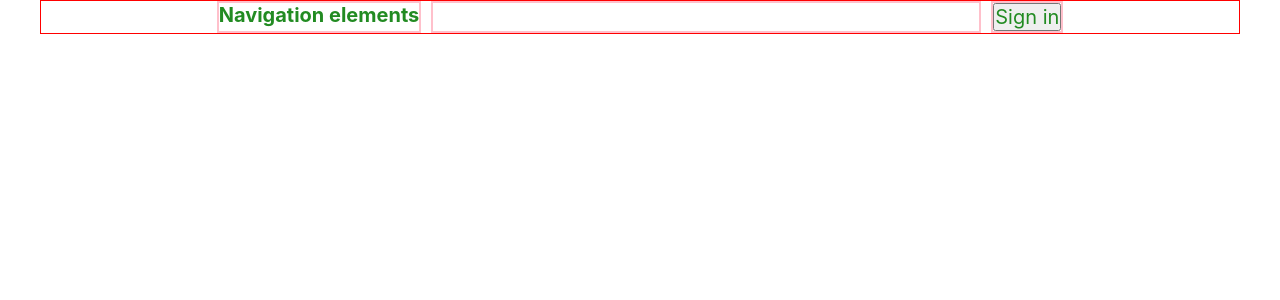
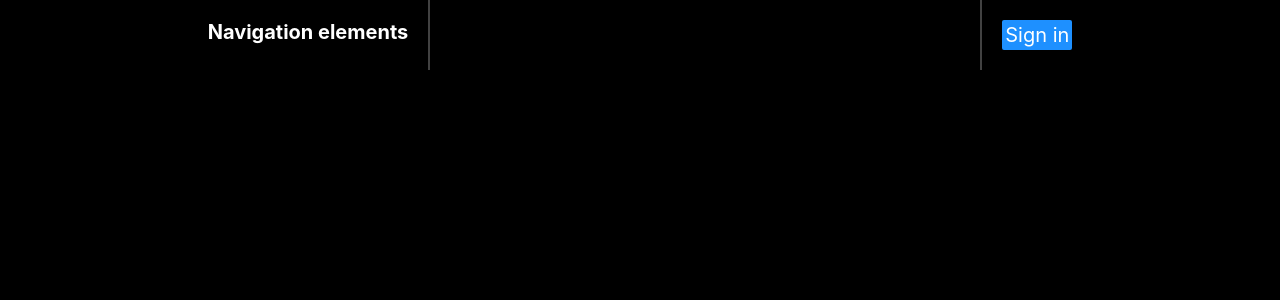
Before and after one commit to CutlerSheridan/twitter-clone, a React (Create React App) app: page / in a window 1280 px wide. Shown: the top 300 px of the page. Built offline with nearby package versions, Linux system fonts and the light colour scheme; no server answers.

Commit message:
0.8.1 Assign correct colors; Adjust some colors

```diff
--- a/package.json
+++ b/package.json
@@ -1,6 +1,6 @@
 {
   "name": "twitter-clone",
-  "version": "0.8.0",
+  "version": "0.8.1",
   "private": true,
   "dependencies": {
     "@testing-library/jest-dom": "^5.16.5",
--- a/src/App.css
+++ b/src/App.css
@@ -1,20 +1,21 @@
 :root {
   /* black */
-  --clr-1: orange;
-  --clr-1-nums: 255, 165, 0;
-  --clr-1-light: rgb(255, 194, 79);
+  --clr-1: black;
+  --clr-1-nums: 0, 0, 0;
+  --clr-1-light: rgb(30, 30, 30);
   /* white */
-  --clr-2: forestgreen;
+  --clr-2: white;
   /* grey */
-  --clr-3: lightgreen;
-  --clr-3-dark: green;
+  --clr-3: grey;
+  --clr-3-dark: rgb(66, 66, 66);
   /* blue */
-  --clr-4: purple;
-  --clr-4-light: lavender;
+  --clr-4: dodgerblue;
+  --clr-4-light: rgb(78, 167, 255);
   /* red */
   --clr-5: red;
   --clr-5-light: pink;
   font-size: 62.5%;
+  background: var(--clr-1);
 }
 *,
 *::before,
@@ -31,3 +32,17 @@ body {
   width: 100%;
   font-size: 2rem;
 }
+input[type='text'] {
+  background-color: var(--clr-1);
+  border: 1px solid var(--clr-3);
+}
+button {
+  padding: 0.3rem;
+  background: var(--clr-4);
+  border: none;
+  border-radius: 0.2rem;
+}
+button:hover {
+  background: var(--clr-4-light);
+  cursor: pointer;
+}
--- a/src/components/Layout.css
+++ b/src/components/Layout.css
@@ -5,17 +5,21 @@
   grid-template-columns: auto auto auto;
   justify-items: center;
   justify-content: center;
-  gap: 1rem;
-  border: 1px solid var(--clr-5);
-}
-.layout-wrapper > * {
-  border: 2px solid var(--clr-5-light);
 }
 .layout-element:first-child,
 .layout-element:last-child {
+  padding: 2rem;
   max-width: 25rem;
+}
+.layout-element:first-child {
+  border-right: 2px solid var(--clr-3-dark);
 }
 .layout-element:nth-child(2) {
   min-width: 55rem;
   max-width: 60rem;
+  border-top: none;
+  border-bottom: none;
 }
+.layout-element:last-child {
+  border-left: 2px solid var(--clr-3-dark);
+}
--- a/src/components/Navbar.css
+++ b/src/components/Navbar.css
@@ -1,6 +1,3 @@
-.navbar-wrapper {
-  border: 1px solid var(--clr-2);
-}
 nav {
   display: flex;
   flex-direction: column;
@@ -8,3 +5,5 @@ nav {
 .navbar-findUserForm > label > input {
   width: min(20rem, 100%);
 }
+input {
+}
--- a/src/components/Navbar.js
+++ b/src/components/Navbar.js
@@ -35,7 +35,7 @@ const Navbar = () => {
         <form className="navbar-findUserForm" onSubmit={handleFindUser}>
           <label>
             Find user:
-            <input></input>
+            <input type="text"></input>
             <button type="submit">Go</button>
           </label>
         </form>
--- a/src/components/SignIn.js
+++ b/src/components/SignIn.js
@@ -3,7 +3,6 @@ import { signInWithGoogle, signOutUser } from '../FirebaseController';
 import { useContext } from 'react';
 import { UserContext } from '../UserContext';
 import ComposeTweet from './tweets/ComposeTweet';
-import { devAddUserFields, updateTweetFields } from '../FirebaseController';
 
 const SignIn = () => {
   const user = useContext(UserContext);
@@ -14,12 +13,6 @@ const SignIn = () => {
           <div>{user.displayName}</div>
           <button onClick={signOutUser}>Sign out</button>
           <ComposeTweet />
-          <button onClick={() => devAddUserFields()}>
-            [dev] Add user fields
-          </button>
-          <button onClick={() => updateTweetFields(user.uid)}>
-            [dev] Add Tweet fields
-          </button>
         </div>
       ) : (
         <button onClick={signInWithGoogle}>Sign in</button>
--- a/src/components/UserListPopup.css
+++ b/src/components/UserListPopup.css
@@ -20,12 +20,13 @@
 .userList-list {
   display: flex;
   flex-direction: column;
-  gap: 2rem;
+  gap: 0rem;
 }
 .userList-list > a {
   text-decoration: none;
 }
 .userList-userCard {
+  padding: 1rem 0.5rem;
   display: flex;
   color: var(--clr-2);
 }
--- a/src/components/tweets/BigTweet.css
+++ b/src/components/tweets/BigTweet.css
@@ -10,7 +10,7 @@
 }
 .bigTweet-innerContainer {
   padding: 2rem 0;
-  border-top: 1px solid var(--clr-2);
+  border-top: 1px solid var(--clr-3-dark);
 }
 .bigTweet-header {
   display: flex;
@@ -76,7 +76,7 @@
 .bigTweet-divider {
   margin: 2rem 0;
   height: 0.1rem;
-  background: var(--clr-3);
+  background: var(--clr-3-dark);
 }
 
 .bigTweet-statsRow {
@@ -106,6 +106,9 @@
   justify-content: space-around;
   font-size: 1.7rem;
 }
+.bigTweet-actionsRow * {
+  color: var(--clr-3);
+}
 .bigTweet-action {
   display: flex;
   gap: 0.7rem;
--- a/src/components/tweets/ComposeTweet.css
+++ b/src/components/tweets/ComposeTweet.css
@@ -1,5 +1,5 @@
 .composeTweet-wrapper {
-  border: 1px solid var(--clr-2);
+  border: 1px solid var(--clr-3);
 }
 .composeTweet-form > input {
   width: min(20rem, 100%);
--- a/src/components/tweets/ComposeTweet.js
+++ b/src/components/tweets/ComposeTweet.js
@@ -34,7 +34,7 @@ const ComposeTweet = ({ repliedToIdsObj = null }) => {
       <form className="composeTweet-form" onSubmit={sendTweet}>
         <h2>New tweet</h2>
         {isReply ? <div>Replying</div> : <></>}
-        <input maxLength={280}></input>
+        <input type="text" maxLength={280}></input>
         <button type="submit">Send tweet</button>
       </form>
     </div>
--- a/src/components/tweets/ComposeTweetPopUp.css
+++ b/src/components/tweets/ComposeTweetPopUp.css
@@ -4,11 +4,12 @@
   left: 0;
   width: 100%;
   height: 100%;
-  background: var(--clr-5-light);
+  background: rgb(var(--clr-1-nums), 0.65);
   z-index: 2;
 }
 .composePopUp-innerContainer {
   margin: auto;
-  width: 50rem;
-  border: 1px solid var(--clr-2);
+  padding: 3rem;
+  width: min(100%, 50rem);
+  background: var(--clr-1);
 }
--- a/src/components/tweets/TweetCard.css
+++ b/src/components/tweets/TweetCard.css
@@ -66,6 +66,9 @@
   align-items: center;
   font-size: 1.7rem;
 }
+.tweetCard-bottomRow * {
+  color: var(--clr-3);
+}
 .tweetCard-actionAndStats {
   display: flex;
   gap: 0.7rem;
@@ -81,6 +84,7 @@
 }
 .tweetCard-likeButton:hover {
   color: var(--clr-5-light);
+  background: inherit;
 }
 .tweetCard-likeButton:active {
   color: var(--clr-5);
```
Also changed, not shown: 1 other file (tests, documents, lock files or other folders).
